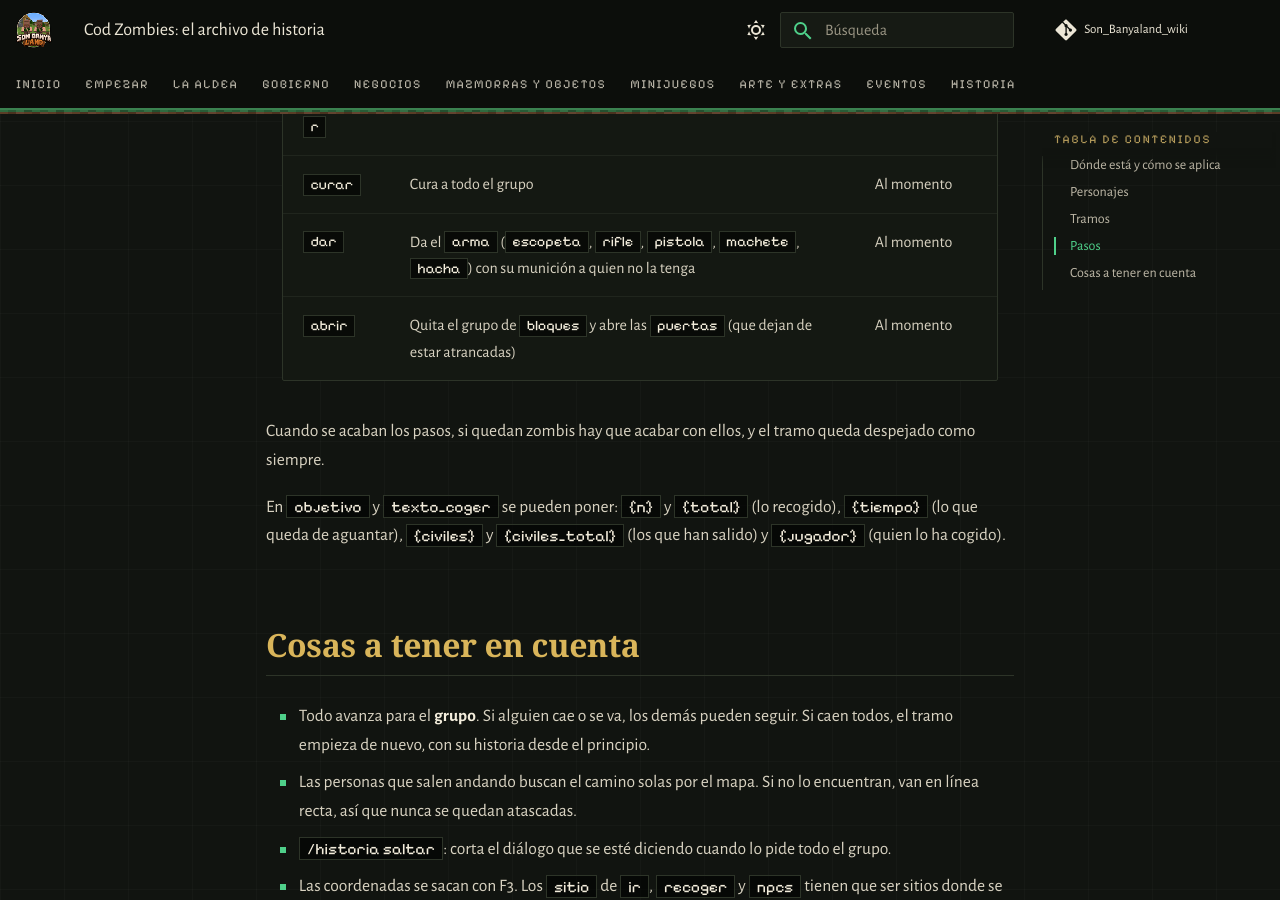
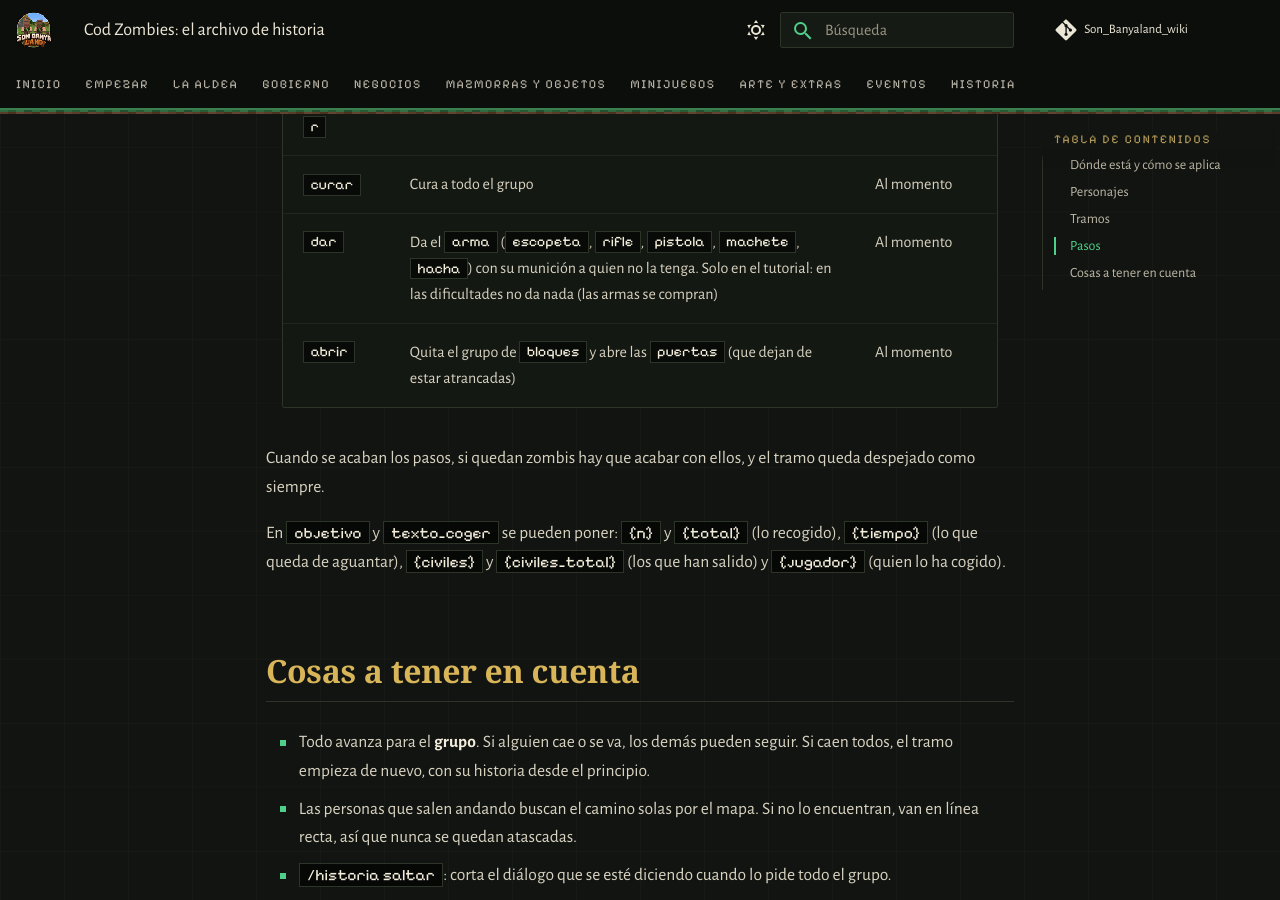
Before and after one commit to PigPilgrim/Son_Banyaland_wiki, an MkDocs documentation site: the page built from docs/zombies-historia.md, in a window 1280 px wide and 900 px high, scrolled down 3053 px. Built offline with MkDocs 1.6.1 and Material for MkDocs 9.7.7, drawn with Linux system fonts in a browser that asks for light colours; some web fonts are replaced; comment, search, counter and statistics services are not loaded.

Commit message:
Cod Zombies: el paso «dar» de la historia solo da armas en el tutorial (en las dificultades se compran)
Co-Authored-By: Claude Opus 5.5 <noreply@anthropic.com>

```diff
--- a/docs/zombies-historia.md
+++ b/docs/zombies-historia.md
@@ -79,7 +79,7 @@ Todos los pasos pueden llevar:
 | `dialogo` | Solo habla (`al_empezar`) | Se ha dicho todo |
 | `esperar` | — (`segundos`) | Pasa el tiempo |
 | `curar` | Cura a todo el grupo | Al momento |
-| `dar` | Da el `arma` (`escopeta`, `rifle`, `pistola`, `machete`, `hacha`) con su munición a quien no la tenga | Al momento |
+| `dar` | Da el `arma` (`escopeta`, `rifle`, `pistola`, `machete`, `hacha`) con su munición a quien no la tenga. Solo en el tutorial: en las dificultades no da nada (las armas se compran) | Al momento |
 | `abrir` | Quita el grupo de `bloques` y abre las `puertas` (que dejan de estar atrancadas) | Al momento |
 
 Cuando se acaban los pasos, si quedan zombis hay que acabar con ellos, y el tramo queda despejado como siempre.
```
